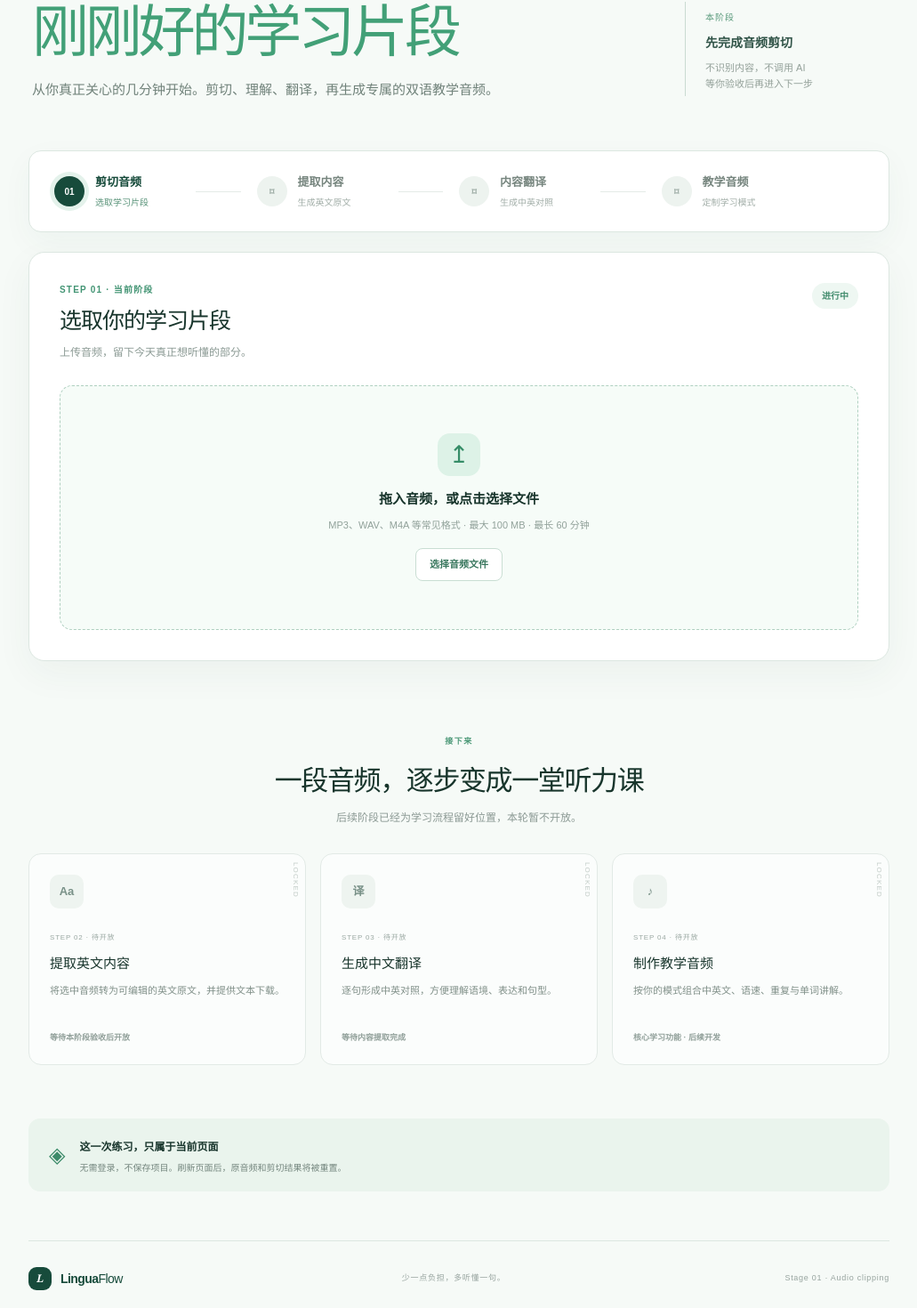
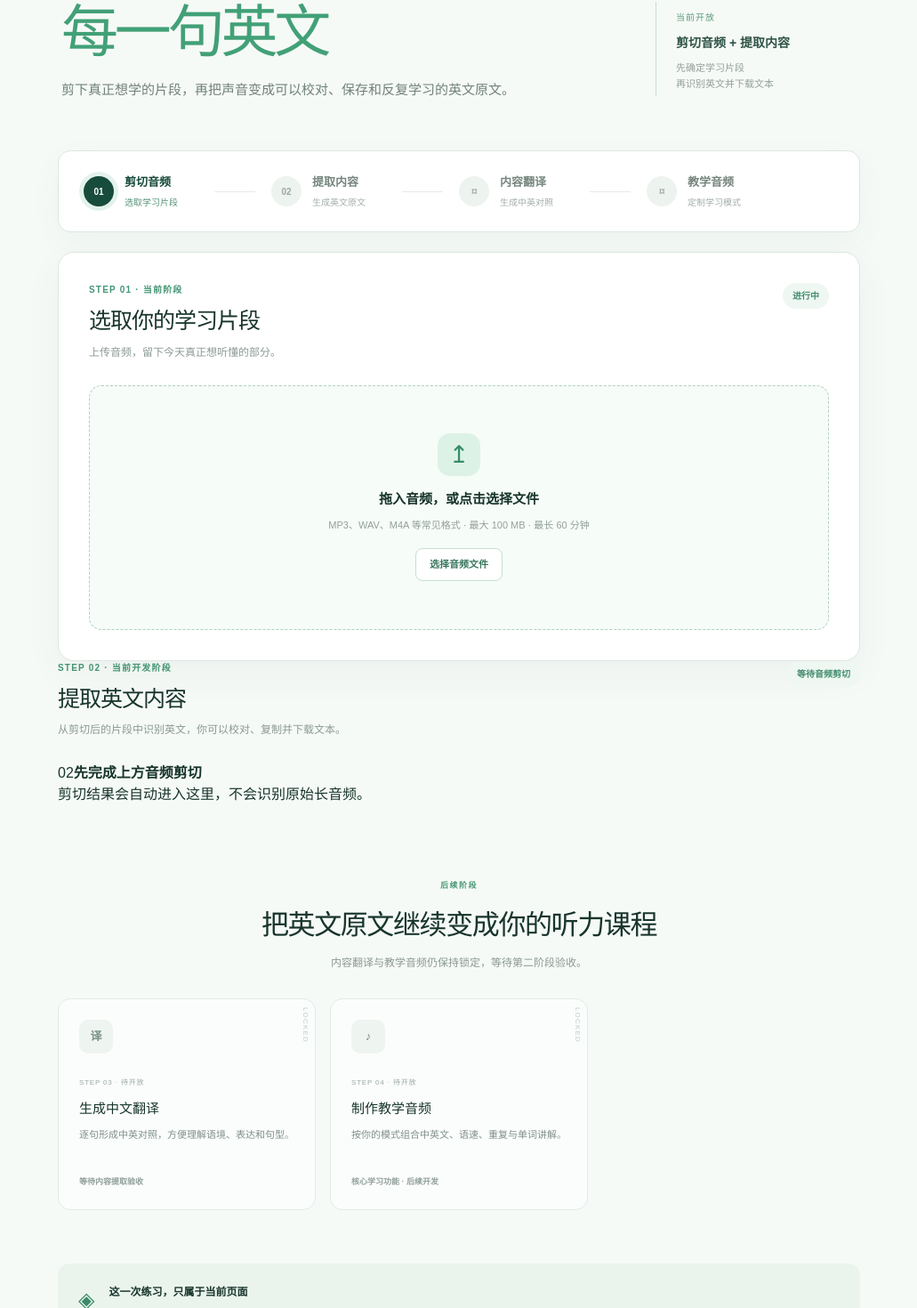
Before and after one commit to wzy12345654/ai, a Next.js app: page / in a window 1280 px wide. Shown: the part 245-1715 px from the top of the page at 89% size, without its empty margins (124-1155 px from the left). Built offline with nearby package versions, Linux system fonts and the light colour scheme.

Commit message:
sync 2026-09-25T11:40:55Z

```diff
--- a/app/page.tsx
+++ b/app/page.tsx
@@ -1,25 +1,14 @@
-import AudioClipper from "./components/audio-clipper";
-
-const stages = [
-  { number: "01", title: "剪切音频", detail: "选取学习片段", active: true },
-  { number: "02", title: "提取内容", detail: "生成英文原文" },
-  { number: "03", title: "内容翻译", detail: "生成中英对照" },
-  { number: "04", title: "教学音频", detail: "定制学习模式" },
-];
+import LearningWorkbench from "./components/learning-workbench";
 
 export default function Page() {
   return <main className="site-shell">
     <header className="topbar"><a className="brand" href="#top" aria-label="LinguaFlow 首页"><span className="brand-mark">L</span><span><b>Lingua</b>Flow</span></a><div className="top-note"><span className="status-dot" />英语听力学习工作台</div></header>
 
-    <section className="hero" id="top"><div className="hero-copy"><div className="eyebrow"><span>LISTEN</span><i /> <span>UNDERSTAND</span><i /> <span>LEARN</span></div><h1>把长音频，变成<br /><em>刚刚好的学习片段</em></h1><p>从你真正关心的几分钟开始。剪切、理解、翻译，再生成专属的双语教学音频。</p></div><div className="hero-note"><span>本阶段</span><strong>先完成音频剪切</strong><p>不识别内容，不调用 AI<br />等你验收后再进入下一步</p></div></section>
+    <section className="hero" id="top"><div className="hero-copy"><div className="eyebrow"><span>LISTEN</span><i /> <span>UNDERSTAND</span><i /> <span>LEARN</span></div><h1>听见声音，也看清<br /><em>每一句英文</em></h1><p>剪下真正想学的片段，再把声音变成可以校对、保存和反复学习的英文原文。</p></div><div className="hero-note"><span>当前开放</span><strong>剪切音频 + 提取内容</strong><p>先确定学习片段<br />再识别英文并下载文本</p></div></section>
 
-    <nav className="stage-nav" aria-label="学习音频制作流程">{stages.map((stage, index) => <div className={`stage-item ${stage.active ? "active" : "locked"}`} key={stage.number}><div className="stage-number">{stage.active ? stage.number : "⌑"}</div><div><strong>{stage.title}</strong><span>{stage.detail}</span></div>{index < stages.length - 1 && <i className="stage-line" />}</div>)}</nav>
+    <LearningWorkbench />
 
-    <AudioClipper />
-
-    <section className="future-section"><div className="future-heading"><span>接下来</span><h2>一段音频，逐步变成一堂听力课</h2><p>后续阶段已经为学习流程留好位置，本轮暂不开放。</p></div><div className="future-grid"><article><span className="future-icon">Aa</span><small>STEP 02 · 待开放</small><h3>提取英文内容</h3><p>将选中音频转为可编辑的英文原文，并提供文本下载。</p><b>等待本阶段验收后开放</b></article><article><span className="future-icon">译</span><small>STEP 03 · 待开放</small><h3>生成中文翻译</h3><p>逐句形成中英对照，方便理解语境、表达和句型。</p><b>等待内容提取完成</b></article><article><span className="future-icon">♪</span><small>STEP 04 · 待开放</small><h3>制作教学音频</h3><p>按你的模式组合中英文、语速、重复与单词讲解。</p><b>核心学习功能 · 后续开发</b></article></div></section>
-
-    <section className="privacy-banner"><span>◈</span><div><strong>这一次练习，只属于当前页面</strong><p>无需登录，不保存项目。刷新页面后，原音频和剪切结果将被重置。</p></div></section>
-    <footer><div className="brand footer-brand"><span className="brand-mark">L</span><span><b>Lingua</b>Flow</span></div><span>少一点负担，多听懂一句。</span><span>Stage 01 · Audio clipping</span></footer>
+    <section className="privacy-banner"><span>◈</span><div><strong>这一次练习，只属于当前页面</strong><p>无需登录，不保存项目。刷新页面后，音频和识别结果将被重置。</p></div></section>
+    <footer><div className="brand footer-brand"><span className="brand-mark">L</span><span><b>Lingua</b>Flow</span></div><span>少一点负担，多听懂一句。</span><span>Stage 02 · English transcription</span></footer>
   </main>;
 }
```
